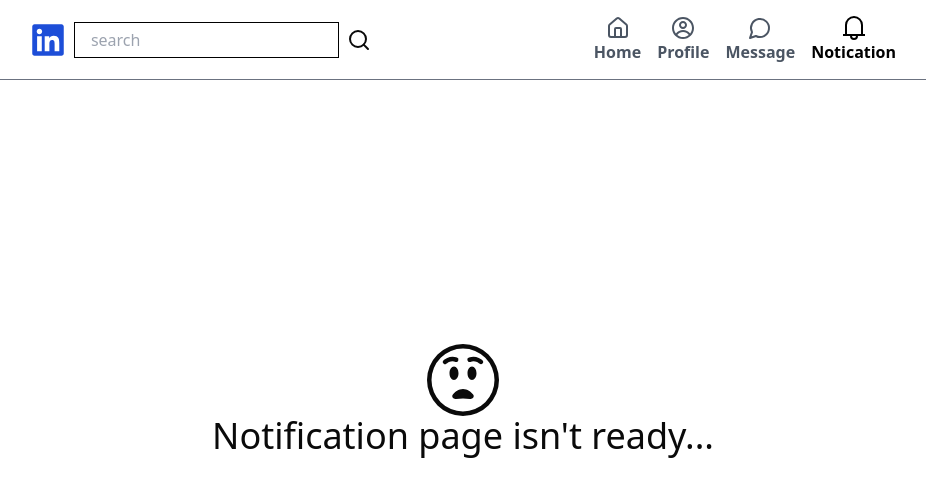
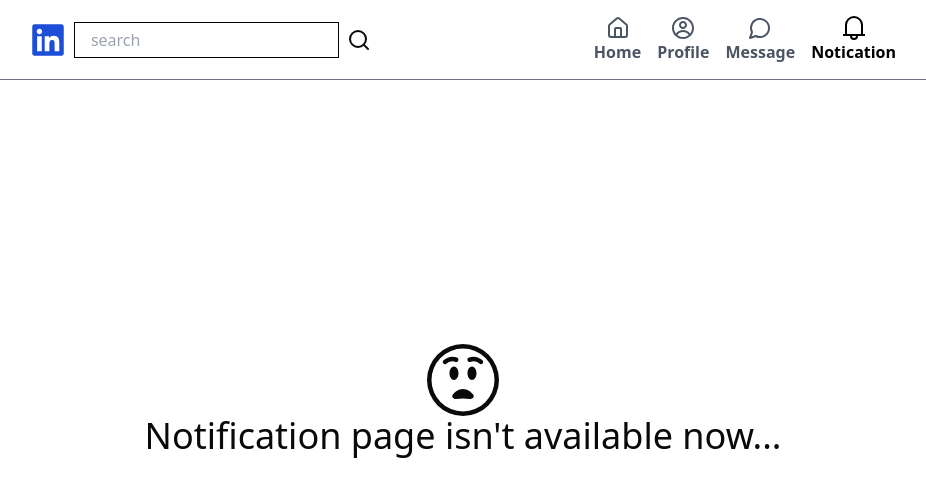
Before and after one commit to himal-13/linkdin-clone, a React (Vite) app in the folder devc/: page /notification in a window 1280 px wide. Shown: the top 496 px of the page, without its empty margins (177-1103 px from the left). Built offline with nearby package versions, Linux system fonts and the light colour scheme; no server answers; the database is empty.

Commit message:
fix: update page titles for Liked Posts, Messages, and Notifications for clarity

```diff
--- a/devc/src/pages/LikedPostsPage.tsx
+++ b/devc/src/pages/LikedPostsPage.tsx
@@ -55,7 +55,7 @@ const LikedPostsPage = () => {
    <div className="min-h-screen w-screen bg-gray-400">
     <Navbar/>
     <main className=" mx-auto min-h-screen pt-[11vh] px-4 bg-white sm:w-[60%] lg:w-[40%]">
-    <h1 className="text-3xl font-bold p-2 border-b-[1px] border-gray-300">Saved Posts</h1>
+    <h1 className="text-3xl font-bold p-2 border-b-[1px] border-gray-300">Liked Posts</h1>
     {loading?<h1>loading...</h1>:(
     <div className="">
       {likedPosts.length !== 0? likedPosts.map((post)=>(
--- a/devc/src/pages/Messages.tsx
+++ b/devc/src/pages/Messages.tsx
@@ -8,7 +8,7 @@ const Messages = () => {
         <main className="h-screen w-screen flex justify-center items-center">
             <div className="flex flex-col items-center">
             <BsEmojiAstonished className="text-7xl"/>
-            <h1 className="text-2xl sm:text-4xl">Message page isn't ready...</h1>
+            <h1 className="text-2xl sm:text-4xl">Message page isn't available yet...</h1>
             </div>
         </main>
     </div>
--- a/devc/src/pages/Notifications.tsx
+++ b/devc/src/pages/Notifications.tsx
@@ -8,7 +8,7 @@ const Notification = () => {
         <main className="h-screen w-screen flex justify-center items-center">
             <div className="flex flex-col items-center">
             <BsEmojiAstonished className="text-7xl"/>
-            <h1 className="text-2xl sm:text-4xl">Notification page isn't ready...</h1>
+            <h1 className="text-2xl sm:text-4xl">Notification page isn't available now...</h1>
             </div>
         </main>
     </div>
```
